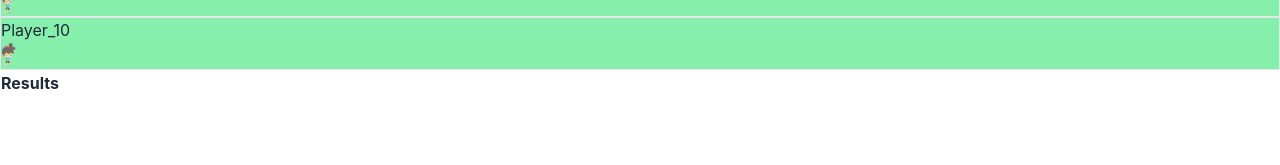
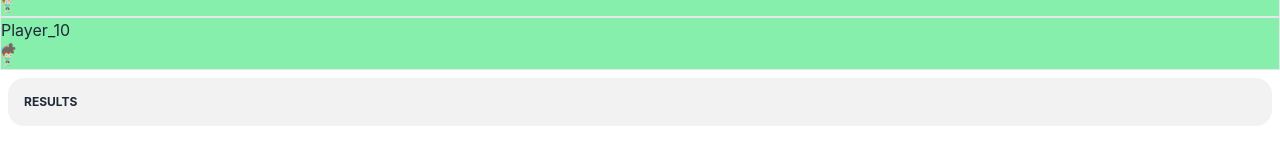
Before and after one commit to jamespohalloran/draft-calculator, a Next.js app: page / in a window 1280 px wide. Shown: the part 555-720 px from the top of the page. Built offline with nearby package versions, Linux system fonts and the light colour scheme.

Commit message:
random generator

```diff
--- a/pages/index.tsx
+++ b/pages/index.tsx
@@ -3,11 +3,17 @@ import { useEffect, useState } from "react";
 import { makeAutoObservable } from "mobx";
 import { observer } from "mobx-react";
 
+function uniqueID() {
+  return Math.floor(Math.random() * Date.now());
+}
+
 class Racer {
   speed = 0;
   position = 0;
+  id: number;
   constructor(public name: string) {
     makeAutoObservable(this);
+    this.id = uniqueID();
   }
   setSpeed(speed: number) {
     this.speed = speed;
@@ -112,9 +118,8 @@ const PlayerModal = observer(({ race }: { race: Race }) => {
         <div className="modal-box space-y-2">
           <h1>Setup Race</h1>
           {race.racers.map((player, index) => (
-            <div key={index} className="flex">
+            <div key={player.id} className="flex">
               <input
-                key={index}
                 type="text"
                 placeholder={`User ${index + 1}'s name`}
                 value={player.name}
@@ -179,7 +184,7 @@ const RaceTrack = observer(
         <PlayerModal race={race} />
         <div className="bg-green-300 w-full">
           {race.racers.map((player) => (
-            <div key={player.name} className="w-full border border-inherit">
+            <div key={player.id} className="w-full border border-inherit">
               <div
                 className=""
                 style={{ marginLeft: `${player.position}%`, width: "30px" }}
@@ -198,19 +203,23 @@ const RaceTrack = observer(
             </div>
           ))}
         </div>
-        <table className="table-auto">
+
+        <div className="m-2">
+          <table className="table-auto table w-full">
             <thead>
               <tr>
                 <th>Results</th>
+                <th></th>
               </tr>
             </thead>
             {race.results.map((racer, i) => (
-            <tr key={racer.name}>
+              <tr key={racer.id}>
                 <td>{i + 1}</td>
                 <td>{racer.name}</td>
               </tr>
             ))}
           </table>
+        </div>
       </>
     );
   }
```
Lines whose indentation alone changed are shown as unchanged.
